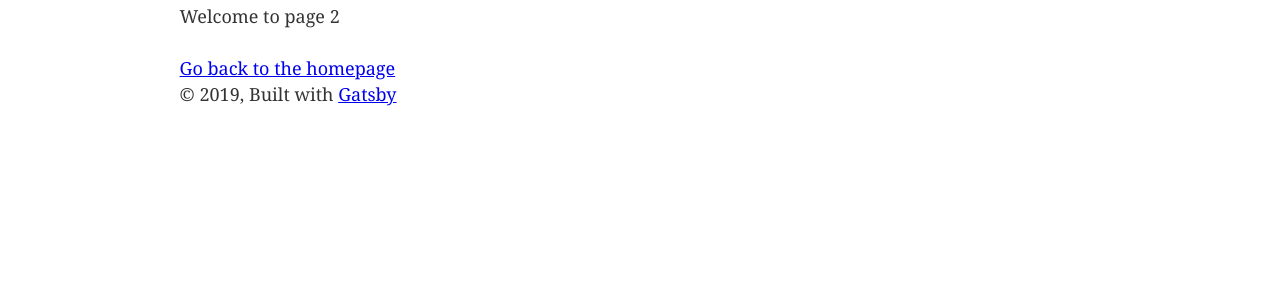
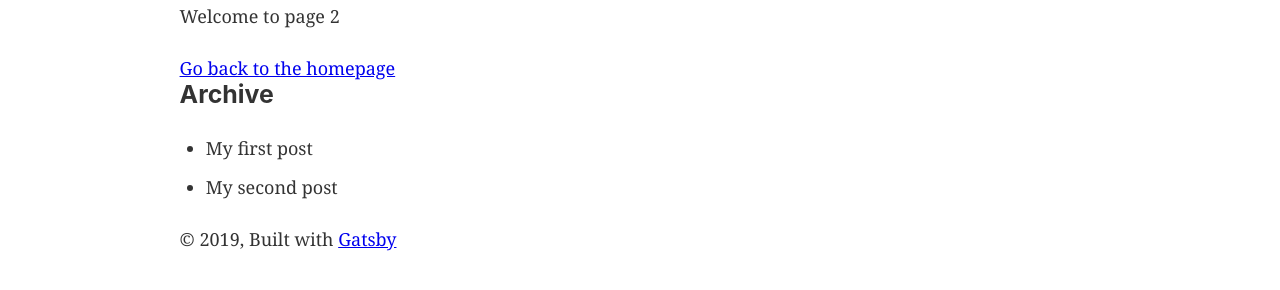
Before and after one commit to Neology92/gatsby-first, a Gatsby site: page /page-2/ in a window 1280 px wide. Shown: the part 222-512 px from the top of the page. Built offline with nearby package versions, Linux system fonts and the light colour scheme; Gatsby itself is replaced by a stand-in of ours.

Commit message:
Create Archive component, which writes info from query...

```diff
--- a/gatsby-config.js
+++ b/gatsby-config.js
@@ -36,6 +36,7 @@ module.exports = {
         icon: `src/images/gatsby-icon.png`, // This path is relative to the root of the site.
       },
     },
+
     // this (optional) plugin enables Progressive Web App + Offline functionality
     // To learn more, visit: https://gatsby.dev/offline
     // `gatsby-plugin-offline`,
--- a/src/Layouts/layout.js
+++ b/src/Layouts/layout.js
@@ -9,6 +9,7 @@ import React from 'react';
 import PropTypes from 'prop-types';
 import { StaticQuery, graphql } from 'gatsby';
 
+import { Archive } from 'components';
 import Header from './header';
 import GlobalStyle from './GlobalStyle';
 
@@ -36,6 +37,7 @@ const Layout = ({ children }) => (
           }}
         >
           <main>{children}</main>
+          <Archive />
           <footer>
             © {new Date().getFullYear()}, Built with
             {` `}
--- /dev/null
+++ b/src/components/Archive.js
@@ -0,0 +1,35 @@
+import React from 'react';
+import { StaticQuery, graphql } from 'gatsby';
+
+const Archive = () => (
+  <StaticQuery
+    query={graphql`
+      query BlogPostsArchive {
+        allMarkdownRemark {
+          edges {
+            node {
+              frontmatter {
+                title
+                path
+              }
+            }
+          }
+        }
+      }
+    `}
+    render={({ allMarkdownRemark }) => (
+      <>
+        <aside>
+          <h3>Archive</h3>
+          <ul>
+            {allMarkdownRemark.edges.map((edge, index) => (
+              <li key={index}>{edge.node.frontmatter.title}</li>
+            ))}
+          </ul>
+        </aside>
+      </>
+    )}
+  />
+);
+
+export default Archive;
--- a/src/components/index.js
+++ b/src/components/index.js
@@ -1,4 +1,5 @@
-import Image from './image'
-import SEO from './seo'
+import Image from './image';
+import SEO from './seo';
+import Archive from './Archive';
 
-export { Image, SEO }
+export { Image, SEO, Archive };
--- /dev/null
+++ b/src/posts/post2.md
@@ -0,0 +1,15 @@
+---
+path: '/second-post'
+date: '2019-05-31'
+title: 'My second post'
+---
+
+# Hello!
+
+Dolor non eiusmod sunt ea et. Veniam ea consequat et deserunt magna. In duis irure anim cupidatat nisi non. Minim consequat in in adipisicing officia id id mollit veniam minim duis ullamco excepteur. Incididunt incididunt eu duis enim id consequat et ullamco pariatur. Cillum magna ad officia irure exercitation qui enim aute laboris. Nostrud ut cillum proident amet do Lorem.
+
+## Under-heading
+
+Ex veniam cupidatat ea sit commodo. Enim et tempor minim do non cillum laboris irure pariatur fugiat in mollit occaecat. Voluptate est commodo sit proident. Voluptate ut id consectetur magna laboris qui eiusmod ex quis. Adipisicing esse occaecat laborum officia non fugiat ex nisi in laboris amet. Esse tempor culpa excepteur aute ex nulla anim laboris.
+
+Adipisicing est aliquip irure aliqua commodo non est eu aliquip. Mollit ut aliquip do Lorem ipsum proident ullamco. Ullamco ex dolore qui laboris. Incididunt officia laboris eu eiusmod. Magna proident proident non deserunt pariatur do ipsum labore nostrud proident eiusmod sunt. Minim dolore exercitation ex amet amet duis esse deserunt excepteur pariatur cillum aute sint veniam.
```
